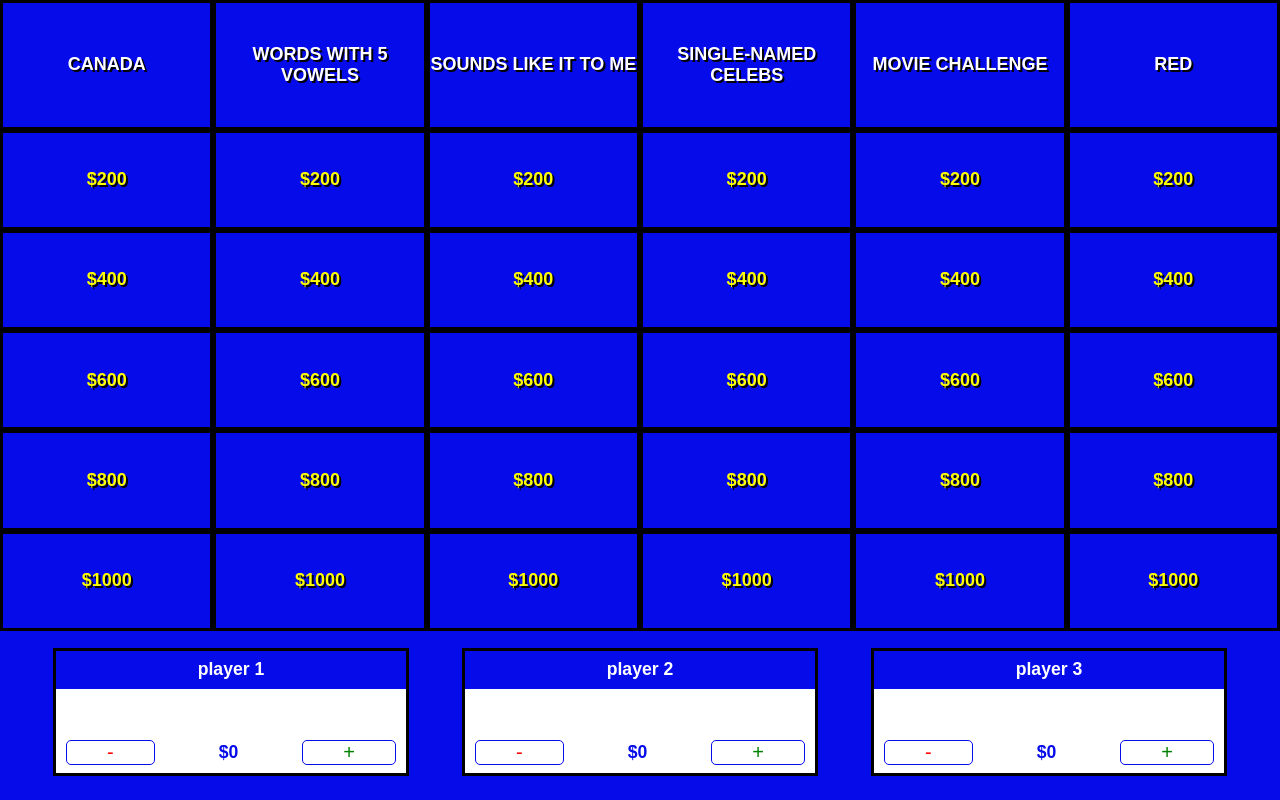
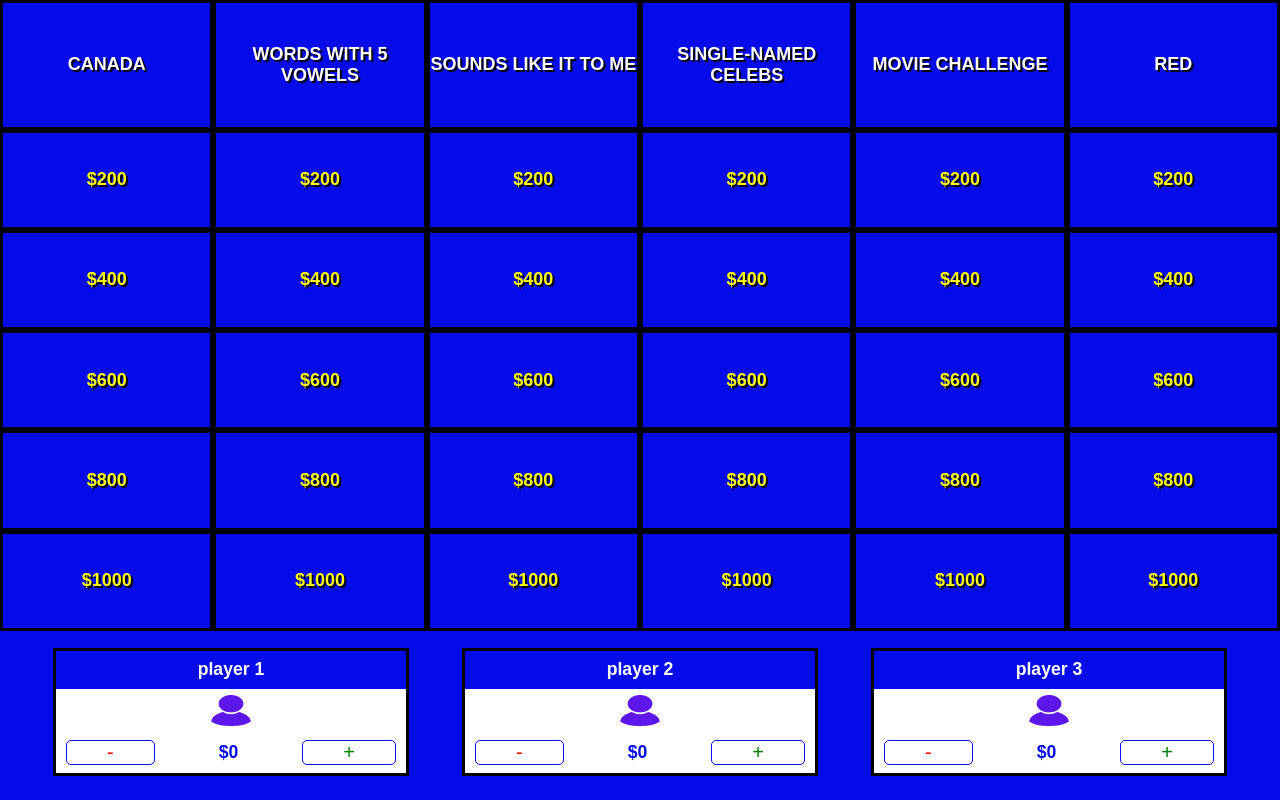
Before and after one commit to jmajcan/trivia-game, a React app: page / in a window 1280 px wide. Built offline with nearby package versions, Linux system fonts and the light colour scheme.

Commit message:
added player icons

```diff
--- a/src/components/PlayerInput.js
+++ b/src/components/PlayerInput.js
@@ -1,4 +1,5 @@
 import React from 'react';
+import PlayerIcon from '../images/player-icon.png';
 
 const PlayerInput = ({ name, score, setName, setScore }) => {
   const onChange = (event) => {
@@ -12,6 +13,7 @@ const PlayerInput = ({ name, score, setName, setScore }) => {
         value={name}
         onChange={onChange}
       />
+      <img src={PlayerIcon} alt="PlayerIcon" />
       <div className="player-score">
         <button onClick={() => {setScore('sub')}} className="minus"> - </button>
         <label>${score}</label>
--- a/src/css/Board.css
+++ b/src/css/Board.css
@@ -7,6 +7,11 @@
 .player-list{
   height: 15%;
   align-self: initial;
+}
+
+.player-input img{
+  height: 25%;
+  width: 12.5%;
 }
 
 .close {
```
Also changed, not shown: src/images/player-icon.png (added).
